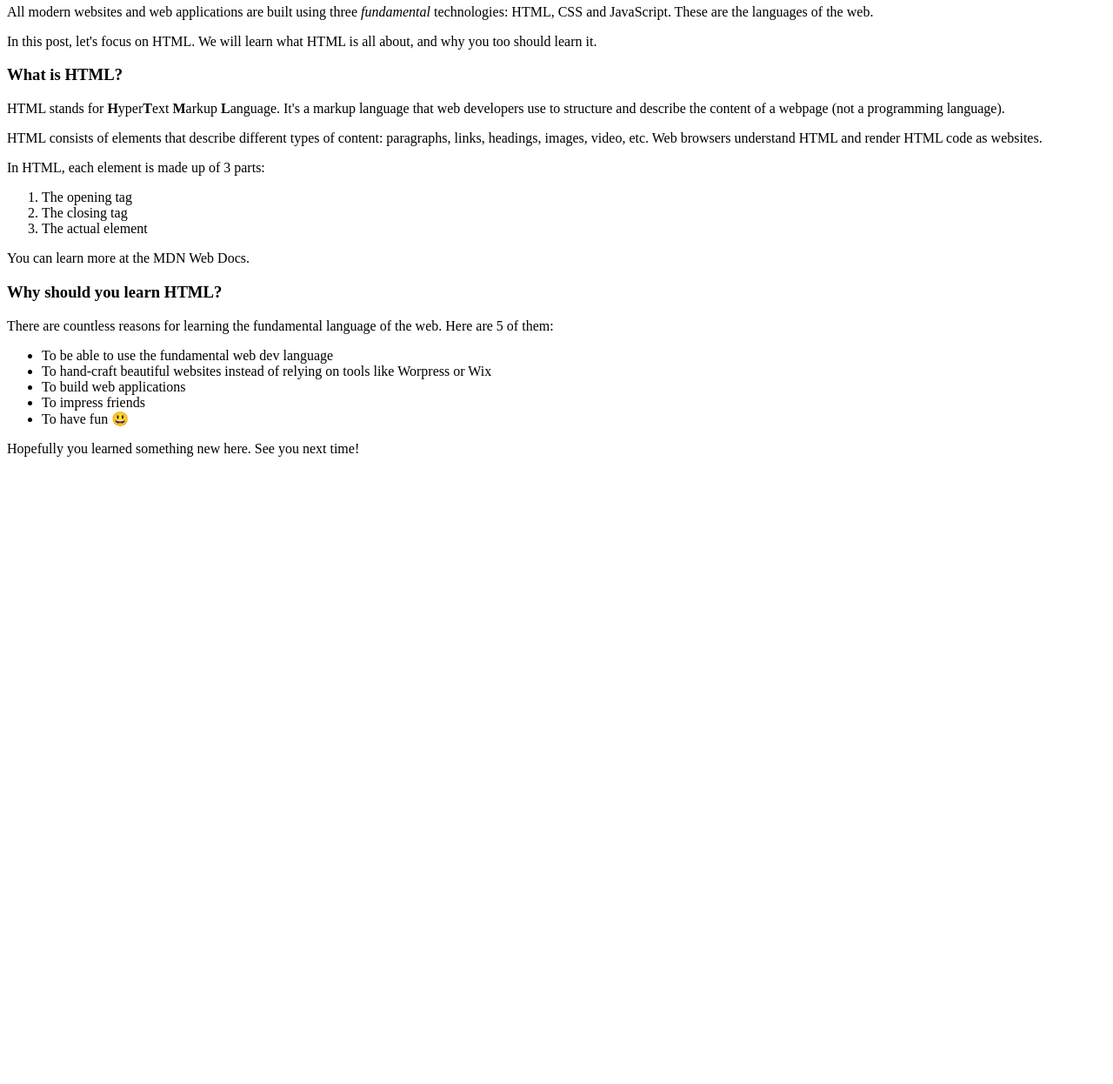
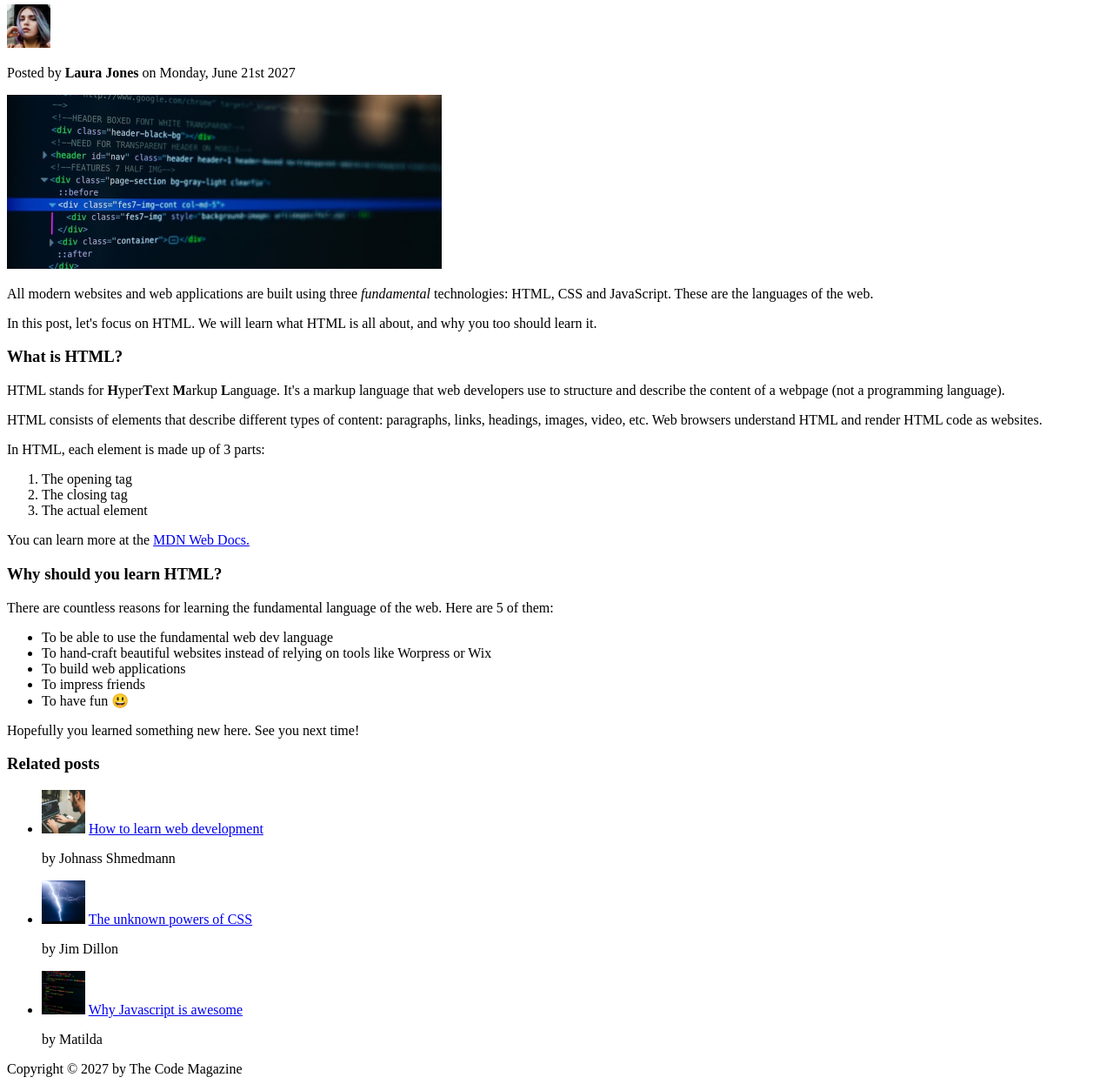
Before and after one commit to AndreiLove/02-HTML-Fundamentals, a plain HTML site: page index.html in a window 1280 px wide. Shown: the part 161-1407 px from the top of the page at 87% size. Before the commit the page ends 800 px from the top, so only its background shows below. Drawn offline with Linux system fonts and the light colour scheme.

Commit message:
basics html

```diff
--- a/index.html
+++ b/index.html
@@ -1,6 +1,7 @@
 <!DOCTYPE html>
 <html>
   <head>
+    <meta charset="UTF-8" />
     <title>The Basic Language of the web: HTML</title>
   </head>
 
@@ -14,10 +15,36 @@
     <h6>The Basic Language of the web: HTML</h6>
  -->
 
+    <header>
       <h1>📘 The Code Magazine</h1>
+
+      <nav>
+        <a href="blog.html" target="_blank">Blog</a>
+        <a href="#" target="_blank">Challenges</a>
+        <a href="#" target="_blank">Flexbox</a>
+        <a href="#" target="_blank">CSS Grid</a>
+      </nav>
+    </header>
+
+    <article>
+      <header>
+        <h2>The Basic Language of the Web: HTML</h2>
+        <img
+          src="assets/laura-jones.jpg"
+          alt="AuthorImage"
+          width="50"
+          height="50"
+        />
+
         <p>Posted by <strong>Laura Jones</strong> on Monday, June 21st 2027</p>
 
-    <h2>The Basic Language of the Web: HTML</h2>
+        <img
+          src="assets/post-img.jpg"
+          alt="HTML code on a screen"
+          width="500"
+        />
+      </header>
+
       <p>
         All modern websites and web applications are built using three
         <em>fundamental</em>
@@ -34,9 +61,9 @@
 
       <p>
         HTML stands for <strong>H</strong>yper<strong>T</strong>ext
-      <strong>M</strong>arkup <strong>L</strong>anguage. It's a markup language
-      that web developers use to structure and describe the content of a webpage
-      (not a programming language).
+        <strong>M</strong>arkup <strong>L</strong>anguage. It's a markup
+        language that web developers use to structure and describe the content
+        of a webpage (not a programming language).
       </p>
 
       <p>
@@ -52,7 +79,12 @@
         <li>The actual element</li>
       </ol>
 
-    <p>You can learn more at the MDN Web Docs.</p>
+      <p>
+        You can learn more at the
+        <a href="https://developer.mozilla.org/en-US/" target="_blank"
+          >MDN Web Docs.</a
+        >
+      </p>
 
       <h3>Why should you learn HTML?</h3>
 
@@ -71,5 +103,39 @@
         <li>To have fun 😃</li>
       </ul>
       <p>Hopefully you learned something new here. See you next time!</p>
+    </article>
+
+    <aside>
+      <h3>Related posts</h3>
+      <ul>
+        <li>
+          <img
+            src="assets/related-1.jpg"
+            alt="Man Working At Laptop"
+            width="50"
+            height="50"
+          />
+          <a href="#">How to learn web development</a>
+          <p>by Johnass Shmedmann</p>
+        </li>
+        <li>
+          <img
+            src="assets/related-2.jpg"
+            alt="Lightning"
+            width="50"
+            height="50"
+          />
+          <a href="#">The unknown powers of CSS</a>
+          <p>by Jim Dillon</p>
+        </li>
+        <li>
+          <img src="assets/related-3.jpg" alt="Code" width="50" height="50" />
+          <a href="#">Why Javascript is awesome</a>
+          <p>by Matilda</p>
+        </li>
+      </ul>
+    </aside>
+
+    <footer>Copyright &copy; 2027 by The Code Magazine</footer>
   </body>
 </html>
```
Also changed, not shown: blog.html (added, +12 -0 lines), assets/challenges.jpg (renamed from challenges.jpg), assets/laura-jones.jpg (renamed from laura-jones.jpg), assets/post-img.jpg (renamed from post-img.jpg), assets/related-1.jpg (renamed from related-1.jpg), assets/related-2.jpg (renamed from related-2.jpg), assets/related-3.jpg (renamed from related-3.jpg), content.txt (deleted). Lines whose indentation alone changed are shown as unchanged.
